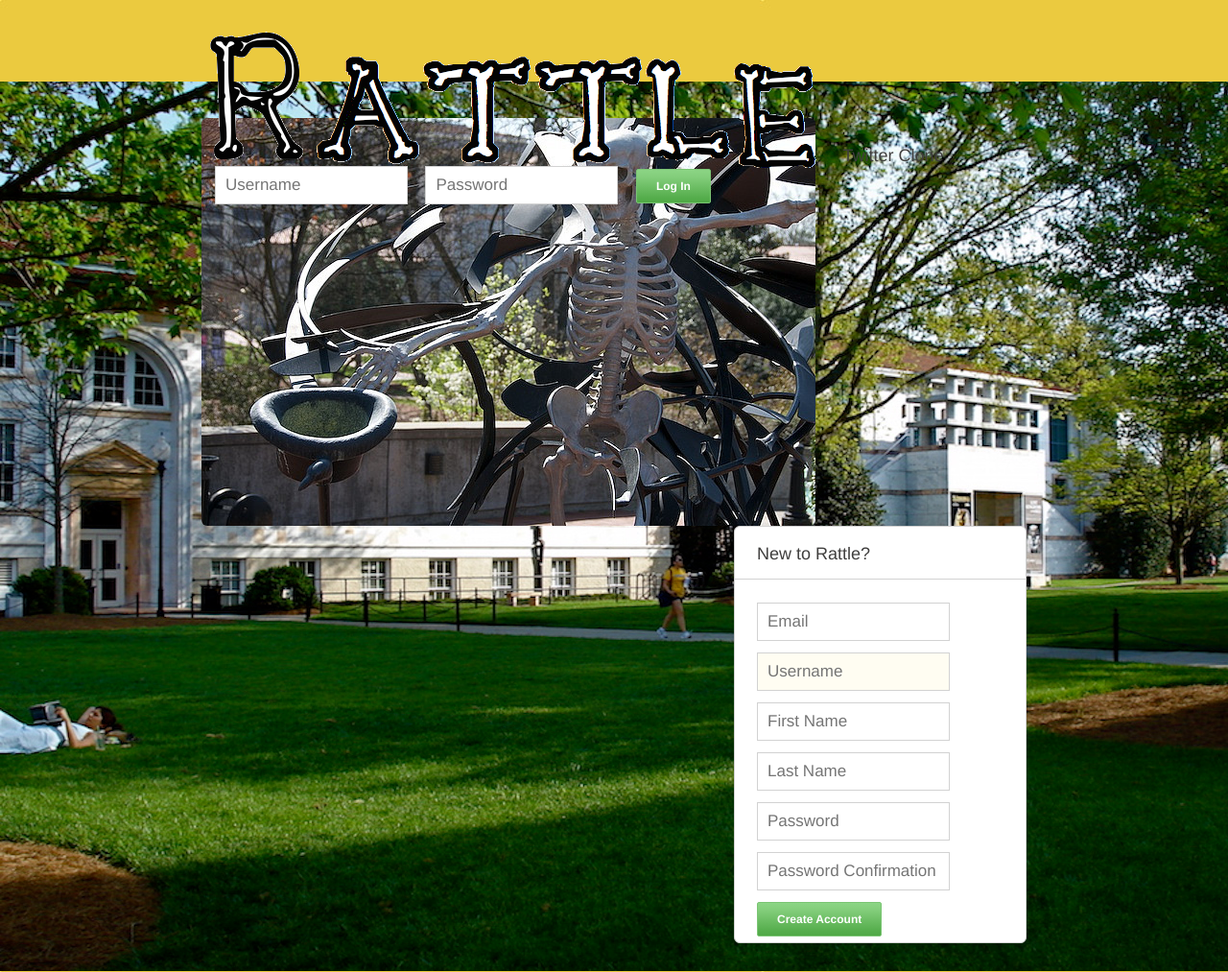
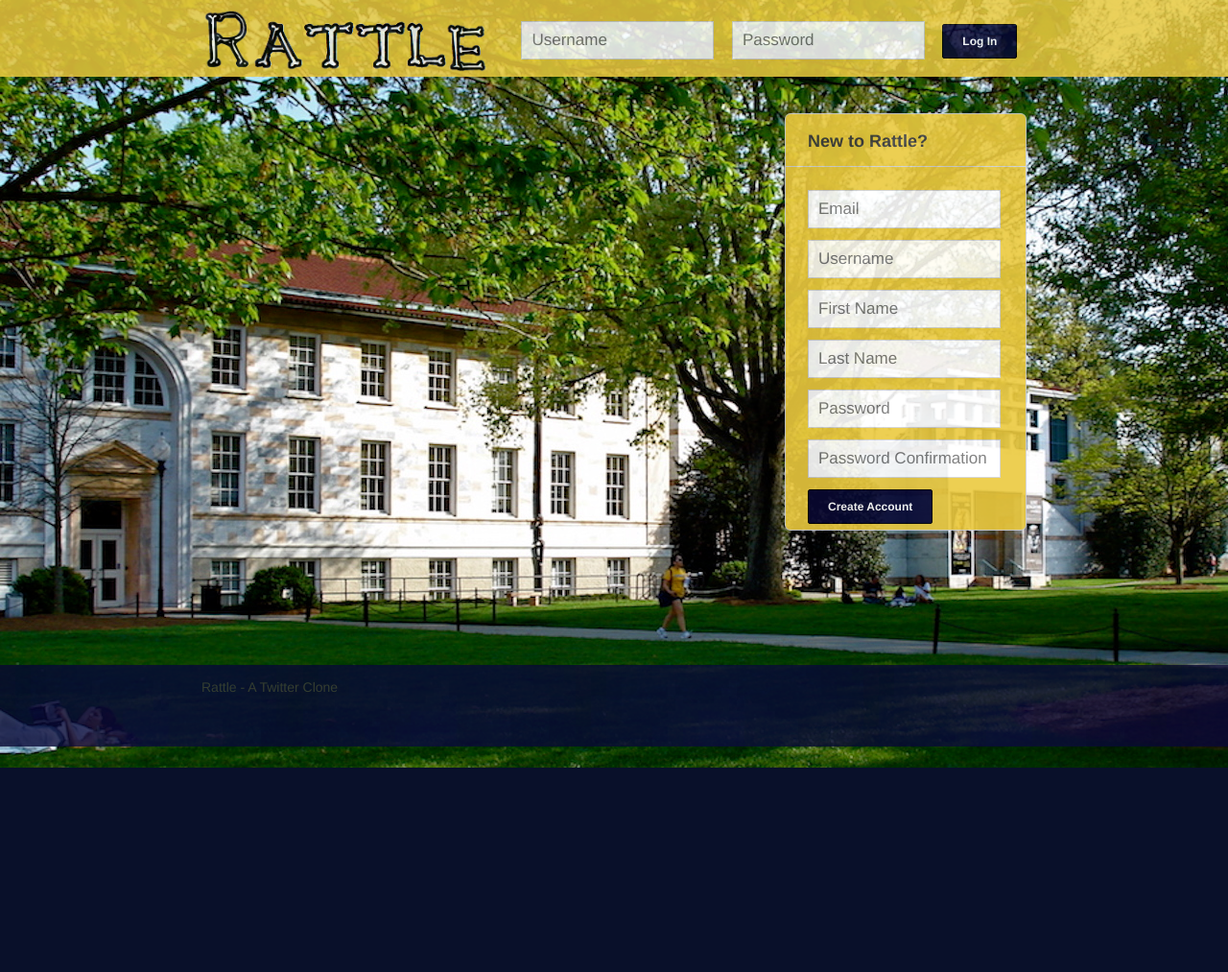
Before and after one commit to twang35/Rattle, a Django app: page / in a window 1280 px wide. Shown: the top 1013 px of the page at 96% size. After the commit the page ends 800 px from the top, so only its background shows below. Run offline with Django 3.2, Linux system fonts and the light colour scheme; style sheets or scripts are compiled from the project's sources; some libraries are stand-ins or nearby versions.

Commit message:
updated design-after django integration
reformatted pages, replaced logo and background, changed less code to
reflect previous css

```diff
--- a/rattle/templates/base.html
+++ b/rattle/templates/base.html
@@ -7,8 +7,8 @@
 <body>
     <header>
         <div class="wrapper">
-            <img src="{{ STATIC_URL }}gfx/logo.png">
-            <span>Twitter Clone</span>
+            <img src="{{ STATIC_URL }}gfx/logo.png" height="65" width="300" style="vertical-align:middle">
+            <!-- <span>Twitter Clone</span> -->
             {% block login %}
             <a href="/">Home</a>
             <a href="/users/">Public Profiles</a>
@@ -44,12 +44,12 @@
     </div>
     <footer>
         <div class="wrapper">
-            Rattle - A Twitter Clone Tutorial
-            <a href="http://net.tutsplus.com">
+            Rattle - A Twitter Clone
+            <!-- <a href="http://net.tutsplus.com">
                 <img src="{{ STATIC_URL }}gfx/logo-nettuts.png">
             </a>
             <a href="http://www.djangoproject.com/">
-                <img src="https://www.djangoproject.com/m/img/badges/djangomade124x25.gif" border="0" alt="Made with Django." title="Made with Django." />
+                <img src="https://www.djangoproject.com/m/img/badges/djangomade124x25.gif" border="0" alt="Made with Django." title="Made with Django." /> -->
             </a>
         </div>
     </footer>
--- a/rattle/templates/home.html
+++ b/rattle/templates/home.html
@@ -17,9 +17,9 @@
 </div>
 {% endif %}
 
-<img src="{{ STATIC_URL}}gfx/frog.jpg">
+<!-- <img src="{{ STATIC_URL}}gfx/bg.png"> -->
 <div class="panel right">
-    <h1>New to Rattle?</h1>
+    <h1><b>New to Rattle?</b></h1>
     <p>
         <form action="/signup" method="post">{% csrf_token %}
             {% for field in user_form %}
--- a/rattle_app/static/style.less
+++ b/rattle_app/static/style.less
@@ -7,7 +7,7 @@
 	text-shadow: @color 0 0 1px;
 }
 
-.gradient4f (@p1, @c1, @p2, @c2, @p3, @c3, @p4, @c4) {
+/*.gradient4f (@p1, @c1, @p2, @c2, @p3, @c3, @p4, @c4) {
 	background: @c1;
 	background: -moz-linear-gradient(top,  @c1 @p1,  @c2 @p2,  @c3 @p3,  @c4 @p4);
 	background: -webkit-gradient(linear, left top, left bottom, color-stop(@p1, @c1), color-stop(@p2, @c2), color-stop(@p3, @c3), color-stop(@p4, @c4));
@@ -16,7 +16,8 @@
 	background: -ms-linear-gradient(top, @c1 @p1, @c2 @p2, @c3 @p3, @c4 @p4);
 	background: linear-gradient(to bottom, @c1 @p1, @c2 @p2, @c3 @p3, @c4 @p4);
 	filter: progid:DXImageTransform.Microsoft.gradient(startColorstr='@c1', endColorstr='@c4', GradientType=0);
-}
+}*/
+
 
 * {
 	font-family: Helvetica, Arial, sans-serif;
@@ -24,7 +25,7 @@
 }
 
 body {
-	background: white url(gfx/bg.png);
+	background: black url(gfx/bg.png);
 	margin: 0; padding: 0;
 }
 
@@ -48,15 +49,17 @@ input {
 input[type="submit"] {
 	height: 36px;
 	width: auto;
-	border: 1px solid #7BC574;
+	border: 1px solid #000000;
 	border-radius: 2px;
 	color: white;
 	font-size: 12px;
 	font-weight: bold;
 	padding: 0 20px;
 	cursor: pointer;
-	.gradient4f(0%, #8CD585, 23%, #82CD7A, 86%, #55AD4C, 100%, #4FA945);
-}
+	background: url(gfx/bg-button.png);
+	background-size: 600px 800px;
+	/*.gradient4f(0%, #8CD585, 23%, #82CD7A, 86%, #55AD4C, 100%, #4FA945);
+*/}
 
 a {
 	text-decoration: none;
@@ -73,13 +76,14 @@ a {
 
 header {
 	background: url(gfx/bg-header.png);
-	height: 85px;
+	opacity: .85;
+	height: 80px;
 	width: 100%;
 	div.wrapper {
-		padding: 20px 0;
+		padding: 10px 0;
 		img {
 			position: relative;
-			top: 10px;
+			top: 0px;
 			margin: 0 15px 0 0;
 		}
 		span {
@@ -110,13 +114,14 @@ header {
 		}
 		div.panel {
 			border: 1px solid @border-color;
-			background: white;
+			background: url(gfx/bg-footer.png);
+			opacity: .9;
 			margin: 0;
 			margin-bottom: 29px;
 			border-radius: 6px;
 			font-size: 14px;
 			&.right {
-				width: 303px;
+				width: 250px;
 				height: 433px;
 				float: right;
 				textarea.ribbitText {
@@ -187,8 +192,9 @@ header {
 }
 
 footer {
-	background: url(gfx/bg-footer.png);
-	height: 251px;
+	background: url(gfx/bg1.png);
+	opacity: .8;
+	height: 85px;
 	font-size: 14px;
 	clear: both;
 	div.wrapper {
```
Also changed, not shown: rattle/database.db.
